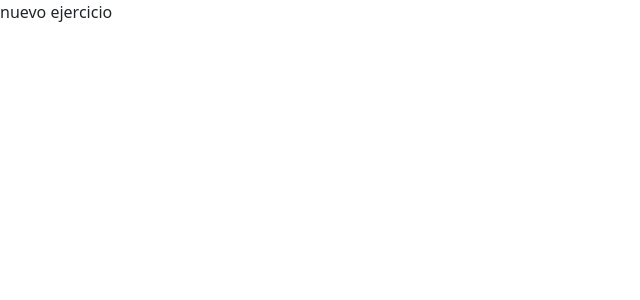
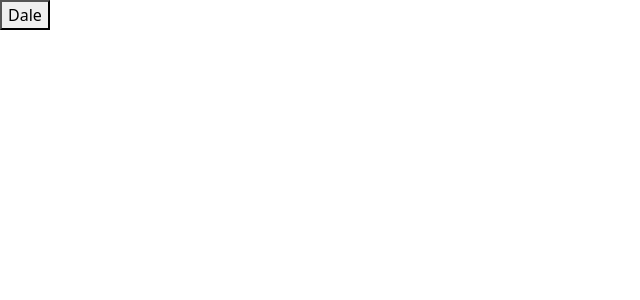
Before and after one commit to Khahory/cursoReactdeamins, a React (Create React App) app: page /exersice/new in a window 1280 px wide. Shown: the top 300 px of the page, without its empty margins (0-640 px from the left). Built offline with nearby package versions, Linux system fonts and the light colour scheme.

Commit message:
btm event

```diff
--- a/src/components/ExercisesList.js
+++ b/src/components/ExercisesList.js
@@ -8,7 +8,7 @@ const ExercisesList = ({exercises}) => (
             exercises.map(exercise => {
                 return (
                     <Card
-                        id={exercise.id}
+                        key={exercise.id}
                         title={exercise.title}
                         description={exercise.description}
                         img={exercise.img}
--- a/src/pages/ExercisesNew.js
+++ b/src/pages/ExercisesNew.js
@@ -1,10 +1,14 @@
 import React from "react";
 
 class ExercisesNew extends React.Component{
+    handleClick = () => {
+        console.log(this)
+    }
+
     render() {
         return (
             <div>
-                nuevo ejercicio
+                <button onClick={this.handleClick}>Dale</button>
             </div>
         )
     }
```
